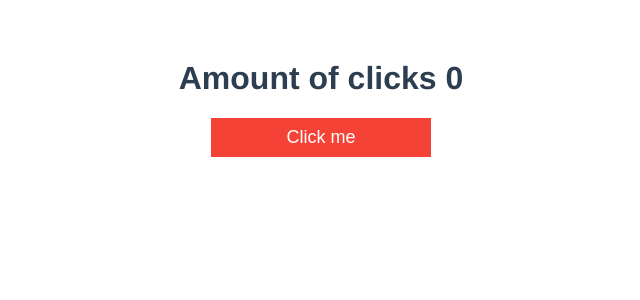
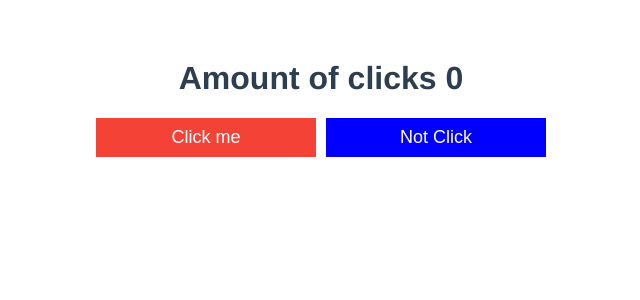
Before and after one commit to Taras-Roboteckyi/Vue-CLI_first-app, a Vue app: page / in a window 1280 px wide. Shown: the top 300 px of the page, without its empty margins (319-959 px from the left). Built offline with nearby package versions, Linux system fonts and the light colour scheme.

Commit message:
add props class-value to button

```diff
--- a/src/App.vue
+++ b/src/App.vue
@@ -2,6 +2,7 @@
   <div :id="$style.app">
     <h1>{{ title }}</h1>
     <ButtonClick @click="increment">Click me</ButtonClick>
+    <ButtonClick outlined>Not Click</ButtonClick>
   </div>
 </template>
 
--- a/src/components/Button.vue
+++ b/src/components/Button.vue
@@ -1,6 +1,6 @@
 <template>
   <button v-on="$listeners" v-bind:type="type" :class="{
-    btn: true, 'btn--outlined': false
+    btn: true, 'btn--outlined': outlined //Застосували пропс для класу
   }">
     <slot></slot>
   </button>
@@ -28,7 +28,8 @@ export default {
   padding: 8px 15px;
 
   &--outlined {
-    background-color: blue;
+    background: blue;
+    margin-left: 10px;
   }
 
 
```
